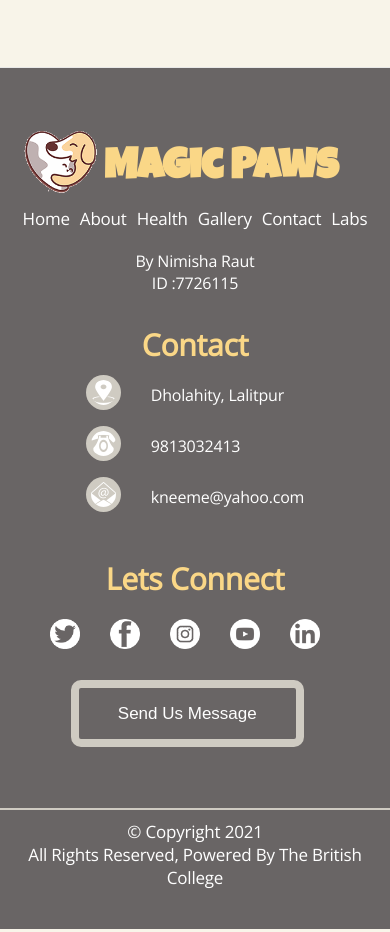
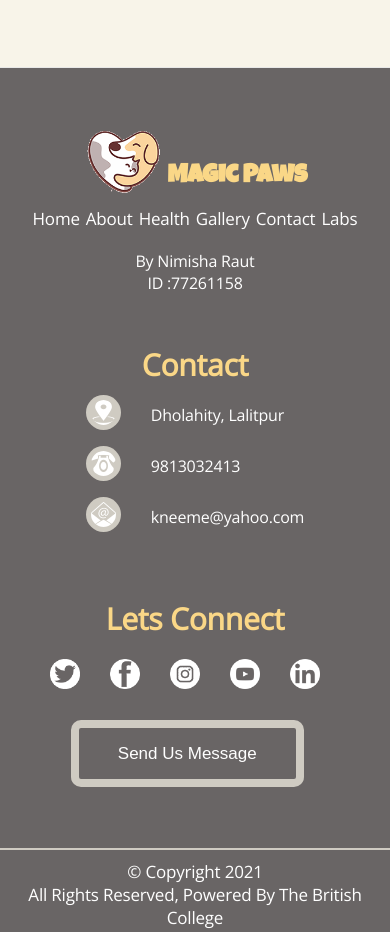
Before and after one commit to rnimisha/wsd.github.io, a plain HTML site: page website/index.html in a window 390 px wide. Shown: the part 3792-4724 px from the top of the page. Drawn offline with nearby package versions, Linux system fonts and the light colour scheme.

Commit message:
new idea

```diff
--- a/website/css/styles.css
+++ b/website/css/styles.css
@@ -217,7 +217,7 @@ article{
 }
 footer{
 	margin-top: 60px;
- 	height: 44vh;
+ 	min-height: 38vh;
  	background-color: #696565 /*#cfcbc2*/;
  	border-top: 1px solid #e8e8e7;
  	display: grid;
@@ -233,10 +233,11 @@ footer h3{
 	color: #fad787;
 	font-size: 30px;
 	padding-bottom: 10px;
+	padding-top: 20px;
 
 }
 #footerhead{
-	display: inline-flex;
+	display: flex;
 	justify-content: center;
 	justify-items: center;
 }
@@ -245,6 +246,10 @@ footer h1{
 	font-size: 5vh;
 	color: #fad787;
 	padding-top: 30px;
+}
+#sitemap{
+	display: flex;
+	justify-content: center;
 }
 #sitemap a:hover{
 	text-decoration: underline;
@@ -260,11 +265,13 @@ footer h1{
 #personal{
 	margin-top: 20px;
 }
+
 #sitemap a{
-		display: inline;
-		/*border-right: 2px solid #fff;*/
-		padding: 0px 3px;
-	}
+	display: inline;
+	/*border-right: 2px solid #fff;*/
+	padding: 0px 3px;
+
+}
 footer .contactdata{
 	margin-top: 0px;
 
@@ -1444,4 +1451,8 @@ iframe{
 	#contact button, .minibutton{
 		font-size: 13px;
 	}
+	footer h1{
+		font-size: 3vh;
+		margin-top: 2vh;
+	}
 }
--- a/website/index.html
+++ b/website/index.html
@@ -219,7 +219,7 @@
             </div>
             <div id="personal">
                <p>By Nimisha Raut</p>
-               <p>ID :7726115</p>
+               <p>ID :77261158</p>
             </div>
          </div>
          <div>
--- a/website/js/javascript.js
+++ b/website/js/javascript.js
@@ -340,3 +340,12 @@ function validateRegister()
 function resetConfirm(){
     confirm("Do you want to reset your form?")
 }
+
+function show(){
+    alert("sdjc");
+}
+
+var otherpet = document.getElementById("pet3");
+if(otherpet){
+    otherpet.addEventListener("click", show, false);
+}
```
Also changed, not shown: website/about.html (+1 -1 lines), website/contact.html (+1 -1 lines), website/gallery.html (+1 -1 lines), website/health.html (+1 -1 lines), 1 other file.
